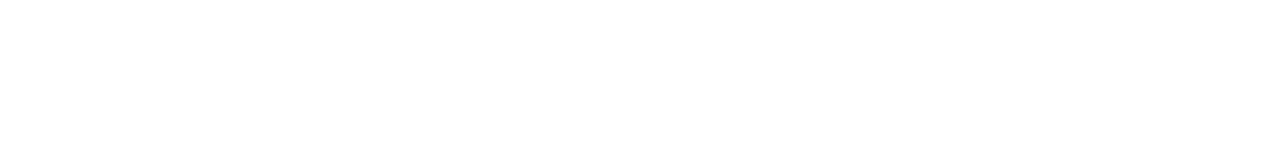
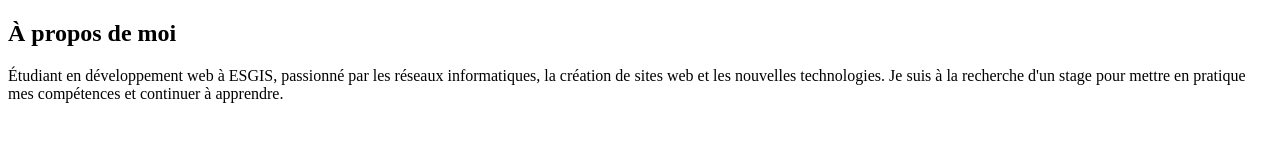
Before and after one commit to Fiacre9693/mon-cv, a plain HTML site: page index.html in a window 1280 px wide. Drawn offline with Linux system fonts and the light colour scheme.

Commit message:
mise en place de la section description

```diff
--- a/index.html
+++ b/index.html
@@ -7,6 +7,9 @@
     <link rel="stylesheet" href="style.css">
 </head>
 <body>
-
+    <section id="description">
+    <h2>À propos de moi</h2>
+    <p>Étudiant en développement web à ESGIS, passionné par les réseaux informatiques, la création de sites web et les nouvelles technologies. Je suis à la recherche d'un stage pour mettre en pratique mes compétences et continuer à apprendre.</p>
+</section>
 </body>
 </html>
```
